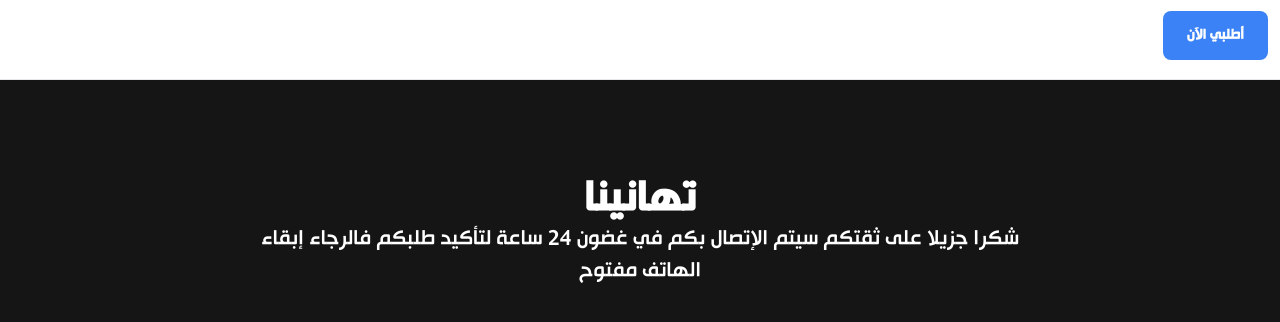
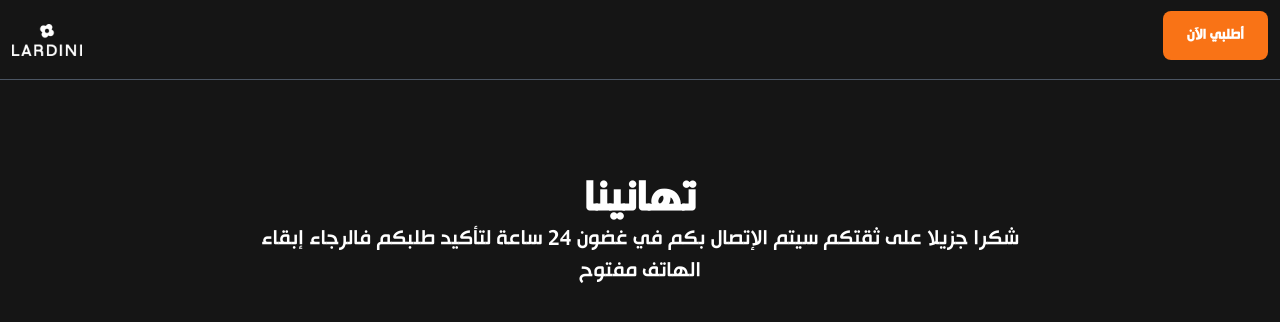
Before and after one commit to hannemanrichard/lardini_pre_new_changes, a Next.js app: page /thankyou in a window 1280 px wide. Shown: the top 322 px of the page. Built offline with nearby package versions, Linux system fonts and the light colour scheme.

Commit message:
verfi fb

```diff
--- a/pages/index.tsx
+++ b/pages/index.tsx
@@ -150,7 +150,7 @@ export default function Home() {
         <meta name="viewport" content="width=device-width, initial-scale=1" />
         <meta
           name="facebook-domain-verification"
-          content="3t5w8ok1g8jimvgobpkiuqonjw0n6d"
+          content="tymt6ktp9zw6pitsh6tylaw4fi3gns"
         />
         <link rel="icon" href="/favicon.png" />
       </Head>
@@ -283,7 +283,7 @@ export default function Home() {
                 <form action="#" method="post">
                   <div className="p-4 border border-orange-600 rounded-lg mt-6">
                     <h3 className="text-lg mt-4 text-center text-white">
-                      قم بإختيار الموديل و المقاس المناسب لك{" "}
+                      قم بإختيار الموديل و المقاس{" "}
                     </h3>
                     <div>
                       <label className="label w-full text-right block mt-3">
@@ -378,7 +378,7 @@ export default function Home() {
                       </label>
                       <div className="grid grid-cols-6 gap-2 mt-2">
                         <div
-                          onClick={() => setSize(40)}
+                          onClick={() => setSize(39)}
                           className={`flex p-1 border-2 text-white cursor-pointer  hover:border-orange-500  text-center justify-center rounded-lg ${
                             size === 39
                               ? "border-orange-500"
@@ -609,7 +609,7 @@ export default function Home() {
                   </div>
                 </div>
               </div>
-              <div className=" text-right mt-8 mb-8">
+              <div className=" text-right mt-8 mb-20">
                 <h1 className="text-xl mb-2 text-white">:كيفية الإستلام </h1>
                 <p className="text-white">
                   طريقة بسيط جدا بعد أن تطلب المنتج سيتصل بك أحد موظفي الشركة
--- a/pages/thankyou.tsx
+++ b/pages/thankyou.tsx
@@ -14,19 +14,19 @@ export default function ThankYou() {
         <meta name="viewport" content="width=device-width, initial-scale=1" />
         <meta
           name="facebook-domain-verification"
-          content="ynykw1m2veggq9pspm51wz52v86v1m"
+          content="tymt6ktp9zw6pitsh6tylaw4fi3gns"
         />
         <link rel="icon" href="/favicon.png" />
       </Head>
       <div className="bg-auto bg-no-repeat bg-[#151515] bg-center min-h-screen">
-        <header className="bg-white bg-[#151515] border-b fixed top-0 h-20 w-full">
+        <header className=" bg-[#151515] border-b border-gray-600 fixed top-0 h-20 w-full">
           <div className="w-full flex justify-between px-3 py-3">
             <div className="py-3">
               <img src="logo-lardini.png" className="h-8" alt="" />
             </div>
             <div className="mt-3">
               <Link href="/">
-                <a className=" bg-blue-500 text-white px-6 py-3 rounded-lg font-bold">
+                <a className=" bg-orange-500 text-white px-6 py-3 rounded-lg font-bold">
                   أطلبي الآن
                 </a>
               </Link>
```
